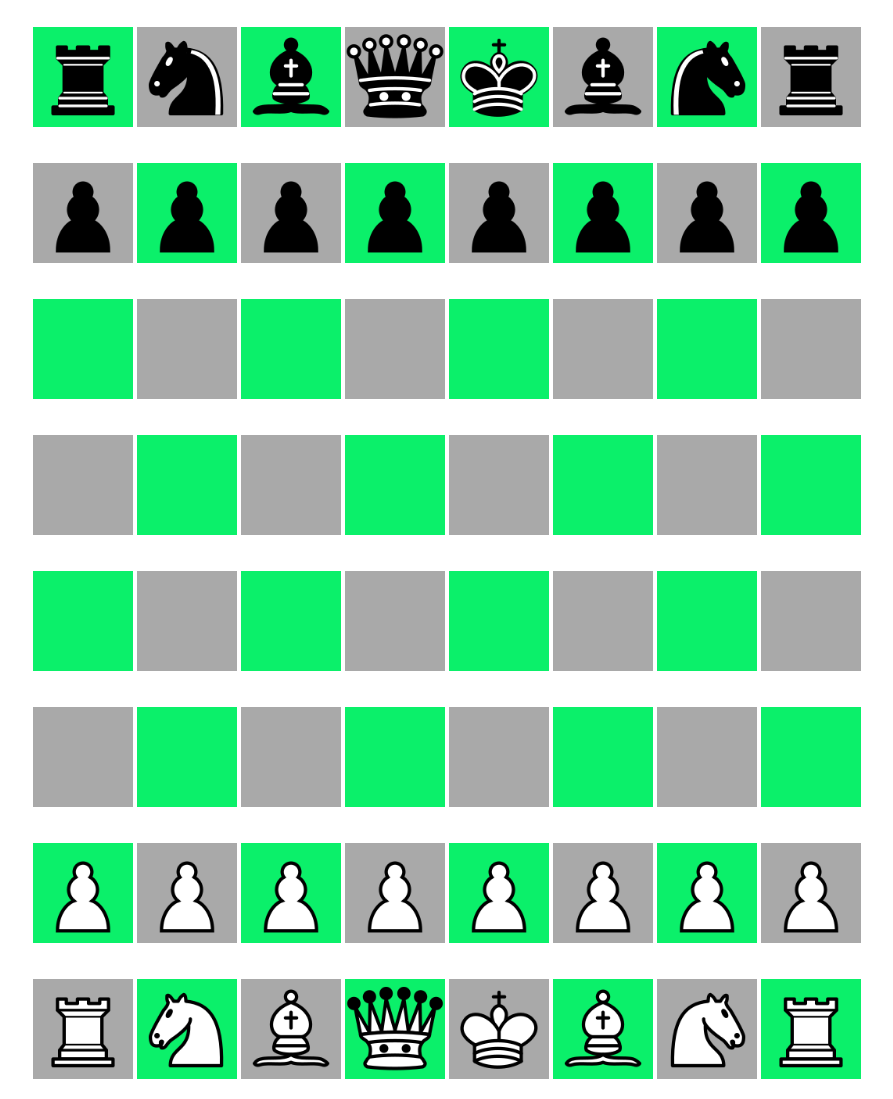
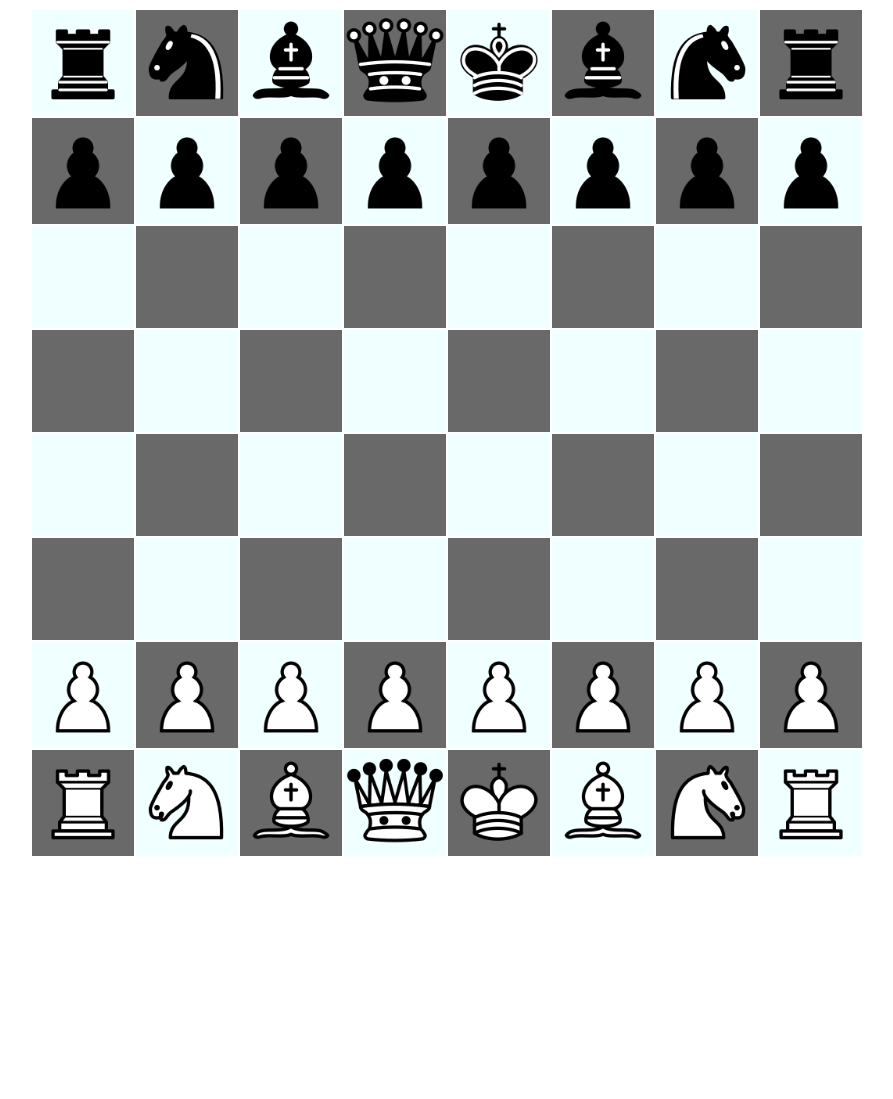
Before and after one commit to Razatofu/wolf2, a plain HTML site: page chase/index.html in a window 1280 px wide. Shown: the whole page, without its empty margins (193-1086 px from the left). After the commit the page ends 866 px from the top, so only its background shows below. Drawn offline with Linux system fonts and the light colour scheme.

Commit message:
Update index.html

```diff
--- a/chase/index.html
+++ b/chase/index.html
@@ -2,13 +2,8 @@
 <html lang="en">
 <head>
     <style>
-        p {background-color: darkgrey;}
-        p{width: 100px;height: 100px; }
-
-
-       p.gray {background-color: rgb(11, 240, 106);}
-       p.gray{width: 100px;height: 100px; }
-        table{outline: none; border-bottom: 100%;}
+        th{background-color: azure; width: 100px; height: 100px;}
+        td{background-color: dimgrey; width: 100px; height: 100px;}
 
     </style>
     <title>chase1</title>
@@ -16,84 +11,84 @@
 <body>
     <table  align="center" >
         <tr>
-        <td><p class="gray"><img src="images\black-rook.png" width="100px" height="100px" ></p></td>
-        <td><p class="black"><img src="images/black-knight.png" width="100px" height="100px" ></p></td>
-        <td><p class="gray"><img src="images\bfeel.png" width="100px" height="100px" ></p></td>
-        <td><p class="black"><img src="images/black-amazon.png" width="100px" height="100px" ></p></td>
-        <td><p class="gray"><img src="images/black-king.png" width="100px" height="100px" ></p></td>
-        <td><p class="black"><img src="images\bfeel.png" width="100px" height="100px" ></p></td>
-        <td><p class="gray"><img src="images/right-knight.png" width="100px" height="100px" ></p></td>
-        <td><p class="black"><img src="images\black-rook.png" width="100px" height="100px" ></p></td>
+        <th><img src="images\black-rook.png" width="100px" height="100px" ></th>
+        <td><img src="images/black-knight.png" width="100px" height="100px" ></td>
+        <th><img src="images\bfeel.png" width="100px" height="100px" ></th>
+        <td><img src="images/black-amazon.png" width="100px" height="100px" ></td>
+        <th><img src="images/black-king.png" width="100px" height="100px" ></th>
+        <td><img src="images\bfeel.png" width="100px" height="100px" ></td>
+        <th><img src="images/right-knight.png" width="100px" height="100px" ></th>
+        <td><img src="images\black-rook.png" width="100px" height="100px" ></td>
         </tr>
         <tr>
-            <td><p class="black"><img src="images/bpaidal.png" width="100" height="100"></p></td>
-            <td ><p class="gray"><img src="images/bpaidal.png" width="100" height="100"></p></td>
-            <td><p class="black"><img src="images/bpaidal.png" width="100" height="100"></p></td>
-            <td><p class="gray"><img src="images/bpaidal.png" width="100" height="100"></p></td>
-            <td><p class="black"><img src="images/bpaidal.png" width="100" height="100"></p></td>
-            <td><p class="gray"><img src="images/bpaidal.png" width="100" height="100"></p></td>
-            <td><p class="black"><img src="images/bpaidal.png" width="100" height="100"></p></td>
-            <td><p class="gray"><img src="images/bpaidal.png" width="100" height="100"></p></td>
+            <td><img src="images/bpaidal.png" width="100" height="100"></td>
+            <th ><img src="images/bpaidal.png" width="100" height="100"></th>
+            <td><img src="images/bpaidal.png" width="100" height="100"></td>
+            <th><img src="images/bpaidal.png" width="100" height="100"></th>
+            <td><img src="images/bpaidal.png" width="100" height="100"></td>
+            <th><img src="images/bpaidal.png" width="100" height="100"></th>
+            <td><img src="images/bpaidal.png" width="100" height="100"></td>
+            <th><img src="images/bpaidal.png" width="100" height="100"></th>
             </tr>
             <tr>
-                <td><p class="gray"></p></td>
-                <td><p class="black"></p></td>
-                <td><p class="gray"></p></td>
-                <td><p class="black"></p></td>
-                <td><p class="gray"></p></td>
-                <td><p class="black"></p></td>
-                <td><p class="gray"></p></td>
-                <td><p class="black"></p></td>
+                <th></th>
+                <td></td>
+                <th></th>
+                <td></td>
+                <th></th>
+                <td></td>
+                <th></th>
+                <td></td>
                 </tr>
                 <tr>
-                    <td><p class="black"></p></td>
-                    <td><p class="gray"></p></td>
-                    <td><p class="black"></p></td>
-                    <td><p class="gray"></p></td>
-                    <td><p class="black"></p></td>
-                    <td><p class="gray"></p></td>
-                    <td><p class="black"></p></td>
-                    <td><p class="gray"></p></td>
+                    <td></td>
+                    <th></th>
+                    <td></td>
+                    <th></th>
+                    <td></td>
+                    <th></th>
+                    <td></td>
+                    <th></th>
                     </tr>
                     <tr>
-                        <td><p class="gray"></p></td>
-                        <td><p class="black"></p></td>
-                        <td><p class="gray"></p></td>
-                        <td><p class="black"></p></td>
-                        <td><p class="gray"></p></td>
-                        <td><p class="black"></p></td>
-                        <td><p class="gray"></p></td>
-                        <td><p class="black"></p></td>
+                        <th></th>
+                        <td></td>
+                        <th></th>
+                        <td></td>
+                        <th></th>
+                        <td></td>
+                        <th></th>
+                        <td></td>
                         </tr>
                         <tr>
-                            <td><p class="black"></p></td>
-                            <td><p class="gray"></p></td>
-                            <td><p class="black"></p></td>
-                            <td><p class="gray"></p></td>
-                            <td><p class="black"></p></td>
-                            <td><p class="gray"></p></td>
-                            <td><p class="black"></p></td>
-                            <td><p class="gray"></p></td>
+                            <td></td>
+                            <th></th>
+                            <td></td>
+                            <th></th>
+                            <td></td>
+                            <th></th>
+                            <td></td>
+                            <th></th>
                             </tr>
                             <tr>
-                                <td><p class="gray"><img src="images/paidalw.png" width="100" height="100"></p></td>
-                                <td><p class="black"><img src="images/paidalw.png" width="100" height="100"></p></td>
-                                <td><p class="gray"><img src="images/paidalw.png" width="100" height="100"></p></td>
-                                <td><p class="black"><img src="images/paidalw.png" width="100" height="100"></p></td>
-                                <td><p class="gray"><img src="images/paidalw.png" width="100" height="100"></p></td>
-                                <td><p class="black"><img src="images/paidalw.png" width="100" height="100"></p></td>
-                                <td><p class="gray"><img src="images/paidalw.png" width="100" height="100"></p></td>
-                                <td><p class="black"><img src="images/paidalw.png" width="100" height="100"></p></td>
+                                <th><img src="images/paidalw.png" width="100" height="100"></th>
+                                <td><img src="images/paidalw.png" width="100" height="100"></td>
+                                <th><img src="images/paidalw.png" width="100" height="100"></th>
+                                <td><img src="images/paidalw.png" width="100" height="100"></td>
+                                <th><img src="images/paidalw.png" width="100" height="100"></th>
+                                <td><img src="images/paidalw.png" width="100" height="100"></td>
+                                <th><img src="images/paidalw.png" width="100" height="100"></th>
+                                <td><img src="images/paidalw.png" width="100" height="100"></td>
                                 </tr>
                                 <tr>
-                                    <td><p class="black"><img src="images/white-rook.png" width="100" height="100"></p></td>
-                                    <td><p class="gray"><img src="images\white-knight.png" width="100" height="100"></p></td>
-                                    <td><p class="black"><img src="images/white-bishop.png" width="100" height="100"></p></td>
-                                    <td><p class="gray"><img src="images/white-amazon.png" width="100" height="100"></p></td>
-                                    <td><p class="black"><img src="images/white-king.png" width="100" height="100"></p></td>
-                                    <td><p class="gray"><img src="images/white-bishop.png" width="100" height="100"></p></td>
-                                    <td><p class="black"><img src="images/left-knight.png" width="100" height="100"></p></td>
-                                    <td><p class="gray"><img src="images/white-rook.png" width="100" height="100"></p></td>
+                                    <td><img src="images/white-rook.png" width="100" height="100"></td>
+                                    <th><img src="images\white-knight.png" width="100" height="100"></th>
+                                    <td><img src="images/white-bishop.png" width="100" height="100"></td>
+                                    <th><img src="images/white-amazon.png" width="100" height="100"></th>
+                                    <td><img src="images/white-king.png" width="100" height="100"></td>
+                                    <th><img src="images/white-bishop.png" width="100" height="100"></th>
+                                    <td><img src="images/left-knight.png" width="100" height="100"></td>
+                                    <th><img src="images/white-rook.png" width="100" height="100"></th>
                                     </tr>
     </table>
 
```
